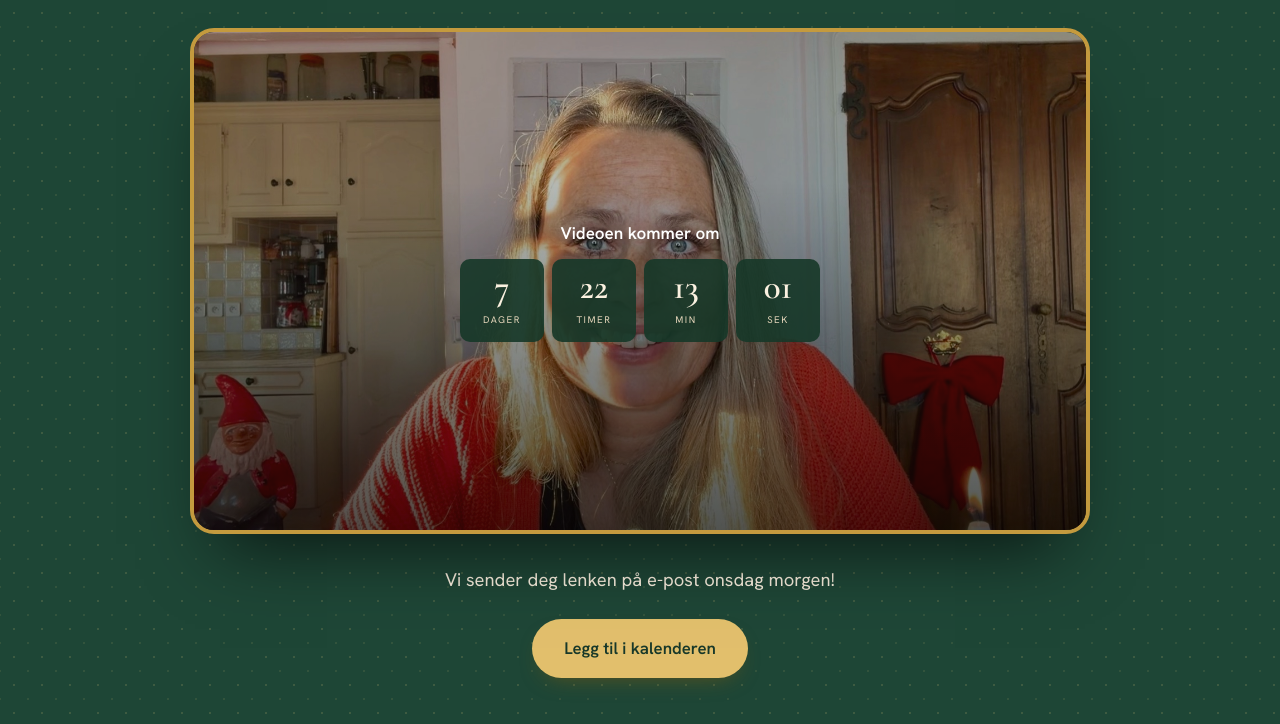
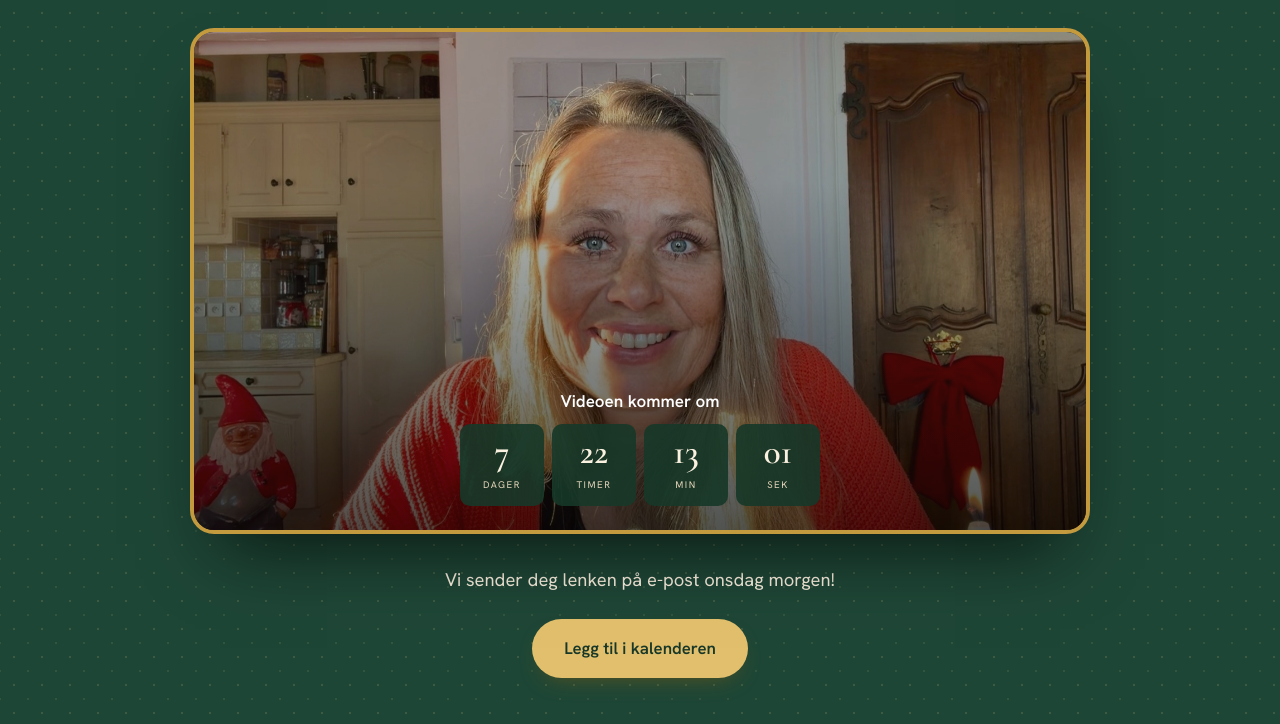
Before and after one commit to haphuongharley-wq/eva-bf-2026-review, a plain HTML site: page pages/video.html in a window 1280 px wide. Shown: the part 510-1234 px from the top of the page. Drawn offline with nearby package versions, Linux system fonts and the light colour scheme.

Commit message:
Countdown below face on VSL thumbnail

```diff
--- a/pages/video.html
+++ b/pages/video.html
@@ -176,6 +176,8 @@ footer.site .logo{color:var(--on-dark);display:block;margin-bottom:8px;font-size
 .video iframe{position:absolute;inset:0;width:100%;height:100%;border:0}
 .video img{width:100%;height:100%;object-fit:cover;opacity:.7}
 .video .play{position:absolute;inset:0;display:flex;flex-direction:column;align-items:center;justify-content:center;gap:12px;color:var(--white);text-align:center;padding:20px;background:linear-gradient(180deg,transparent 30%,rgba(0,0,0,.55))}
+.video .play.low{justify-content:flex-end;gap:8px;padding-bottom:clamp(12px,3vw,24px)}
+@media (max-width:599px){.video:has(.play.low:not([hidden])){aspect-ratio:auto}.video .play.low{position:static;background:var(--green);padding:14px 10px 16px}}
 .video .circle{width:84px;height:84px;border-radius:50%;background:var(--red);display:flex;align-items:center;justify-content:center;box-shadow:0 0 0 10px rgba(163,32,42,.3)}
 .countdown{display:flex;gap:8px;justify-content:center}
 .cd{min-width:64px;padding:10px 6px;border-radius:var(--r-sm);background:var(--green);color:var(--on-dark);text-align:center}
@@ -265,7 +267,7 @@ footer.site .logo{color:var(--on-dark);display:block;margin-bottom:8px;font-size
       <div class="video" data-video>
         <!-- Kajabi: bytt med video-embed på day1/day2. Før 25.11 vises thumbnail fra videoen. -->
         <img src="img/vsl-thumbnail.jpg" alt="" aria-hidden="true">
-        <div class="play" data-state-show="before">
+        <div class="play low" data-state-show="before">
           <strong>Videoen kommer om</strong>
           <div class="countdown" role="timer" aria-label="Tid igjen til videoen kommer" data-countdown="2026-11-25T08:00"><div class="cd"><b data-cd="d">0</b><span>dager</span></div><div class="cd"><b data-cd="h">00</b><span>timer</span></div><div class="cd"><b data-cd="m">00</b><span>min</span></div><div class="cd"><b data-cd="s">00</b><span>sek</span></div></div>
         </div>
```
